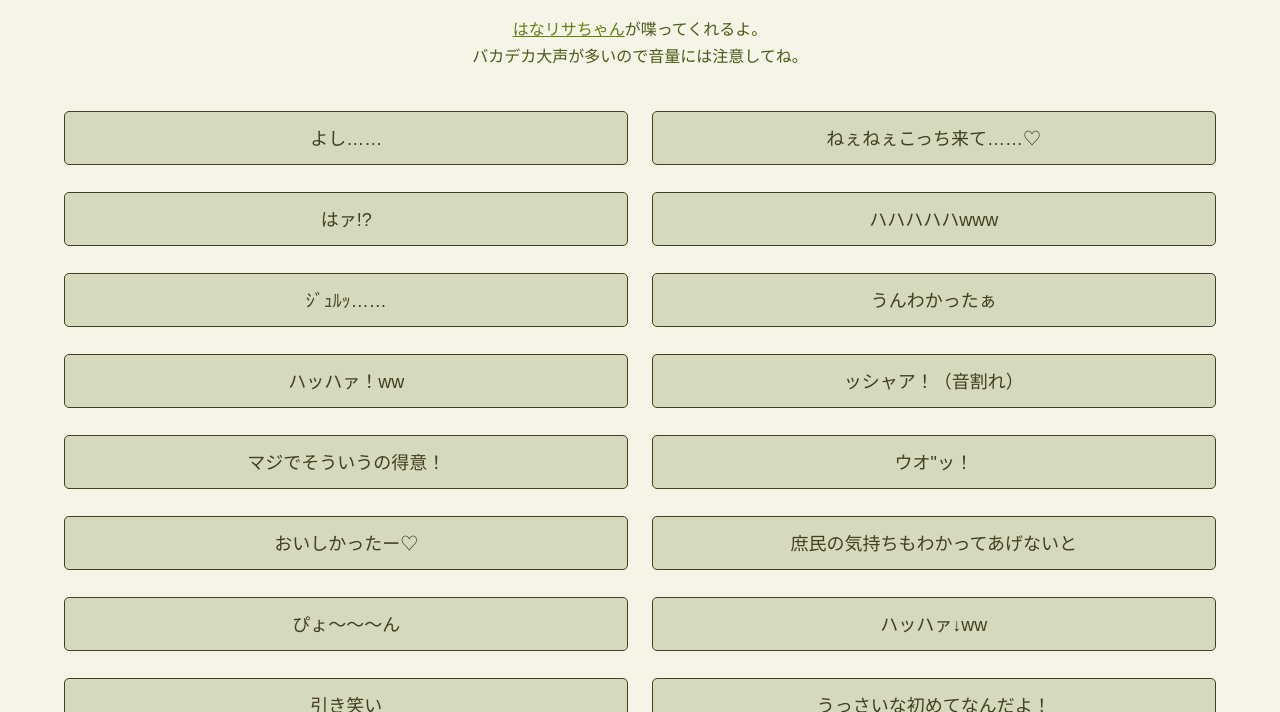
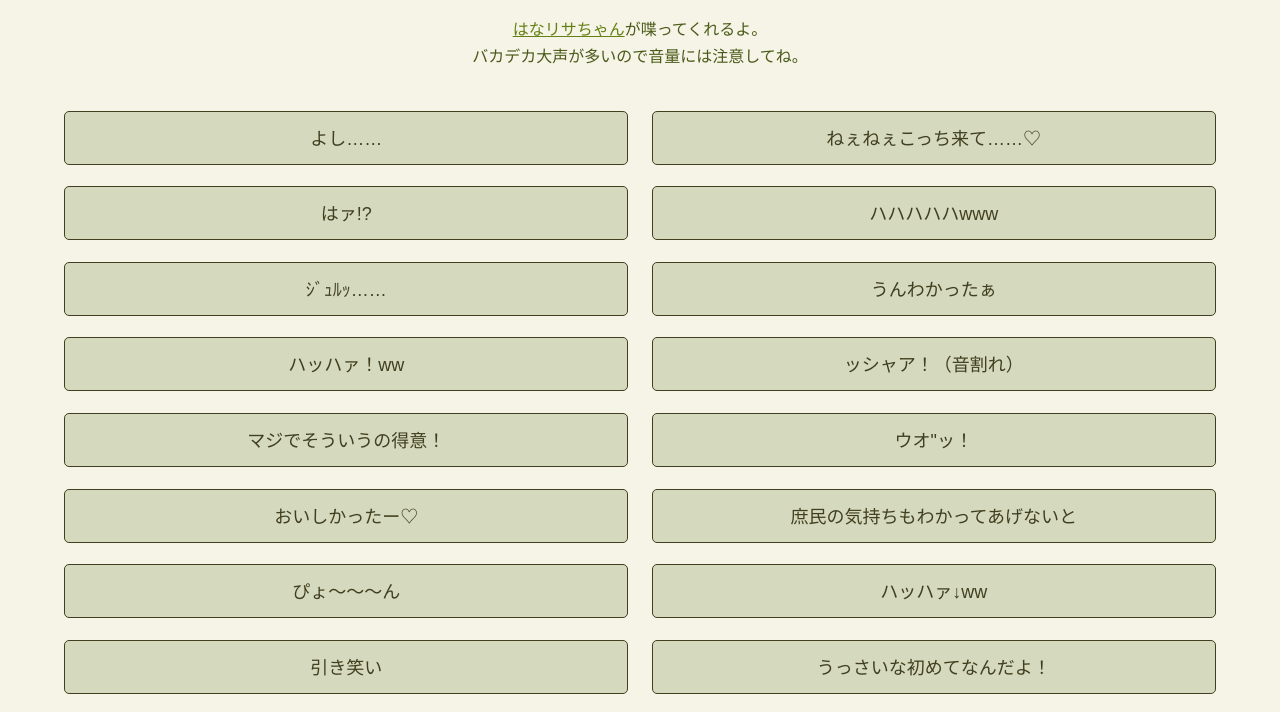
Before and after one commit to niltea/hanarisa-button, a website: page docs/index.html in a window 1280 px wide. Shown: the part 81-793 px from the top of the page. Drawn offline with Linux system fonts and the light colour scheme.

Commit message:
ボタン間隔調整

```diff
--- a/src/sass/style.scss
+++ b/src/sass/style.scss
@@ -89,7 +89,7 @@ h1 {
 	}
 	.button-play {
 		width: 49%;
-		margin-bottom: 1.5em;
+		margin-bottom: 1.2em;
 		font-size: 18px;
 		height: 3em;
 		line-height: 3em;
```
Also changed, not shown: docs/css/style.css.
